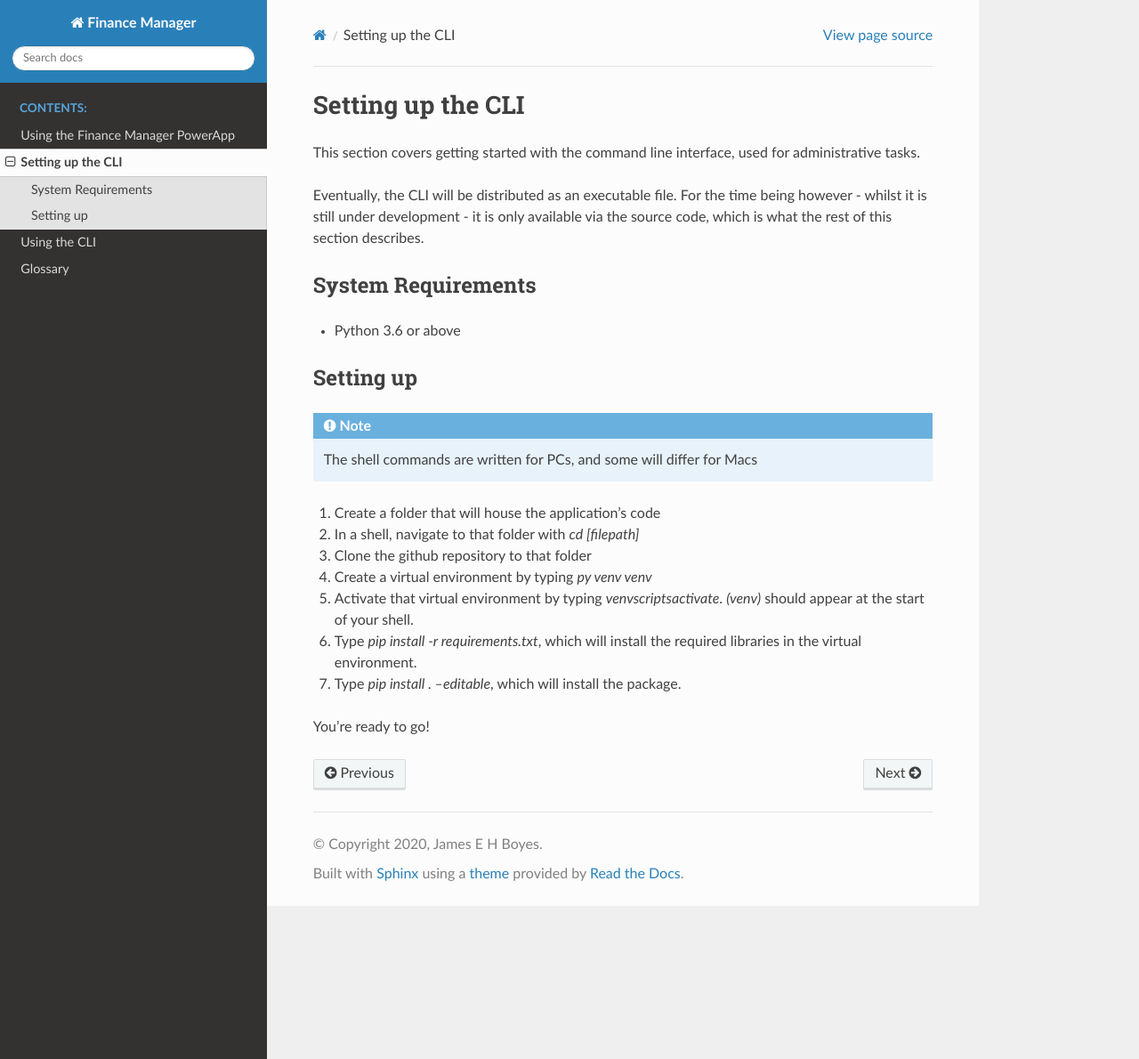
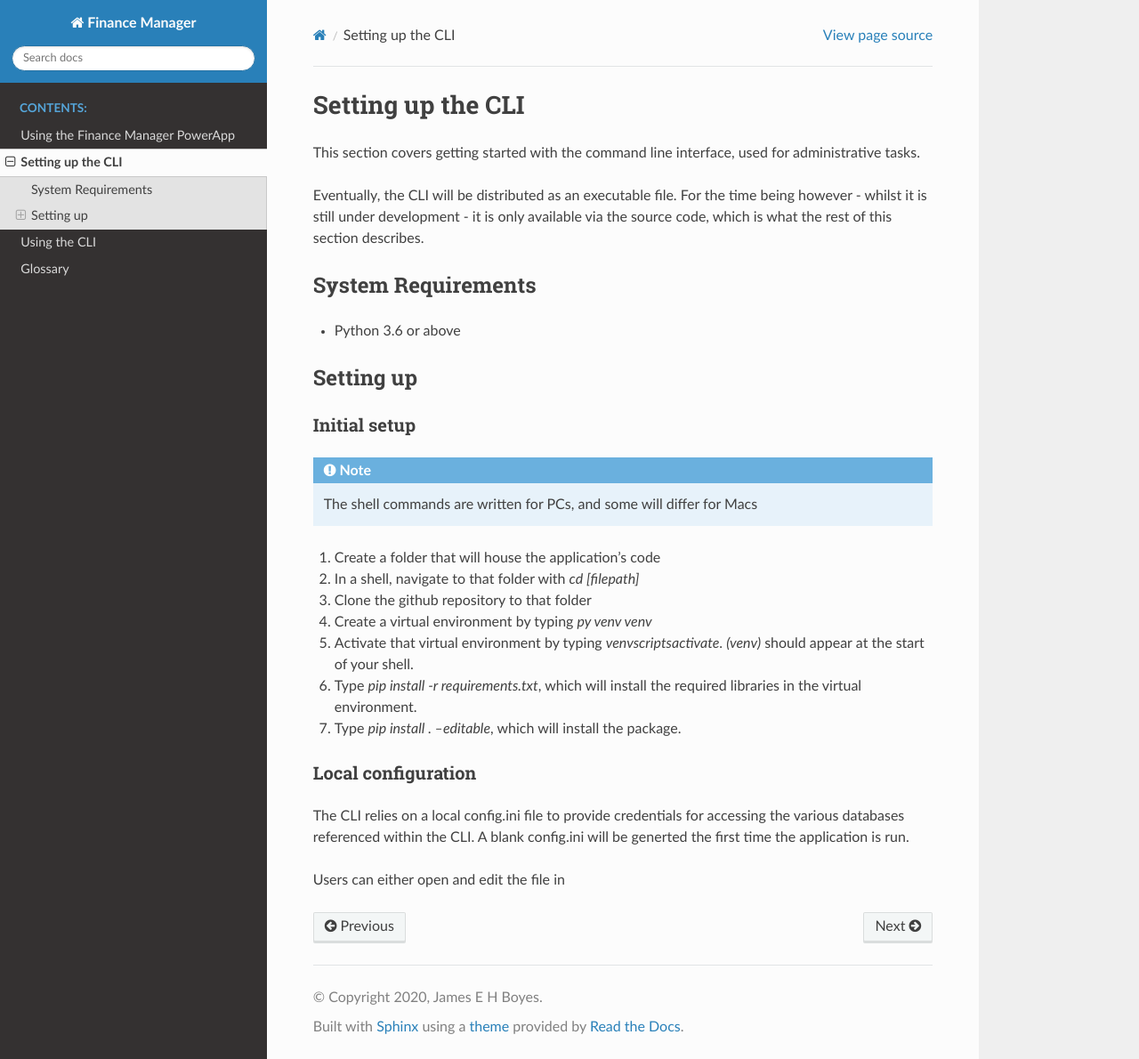
Before and after one commit to jehboyes/finance_manager, a Sphinx documentation site: the page built from docs/source/cli_setup.rst, in a window 1280 px wide and 1190 px high. Shown: the whole window at 89% size. Built offline with Sphinx 7.4.7 and the Read the Docs theme 2.0.0, drawn with Linux system fonts in a browser that asks for light colours.

Commit message:
doc update

```diff
--- a/docs/source/cli_setup.rst
+++ b/docs/source/cli_setup.rst
@@ -17,6 +17,9 @@ System Requirements
 Setting up
 ----------
 
+Initial setup
+^^^^^^^^^^^^^
+
 .. note::
 
    The shell commands are written for PCs, and some will differ for Macs
@@ -30,4 +33,11 @@ Setting up
 6.  Type `pip install -r requirements.txt`, which will install the required libraries in the virtual environment.
 7.  Type `pip install . --editable`, which will install the package.
 
-You're ready to go!
+
+Local configuration
+^^^^^^^^^^^^^^^^^^^
+
+The CLI relies on a local config.ini file to provide credentials for accessing the various databases referenced within the CLI.
+A blank config.ini will be generted the first time the application is run.
+
+Users can either open and edit the file in
```
